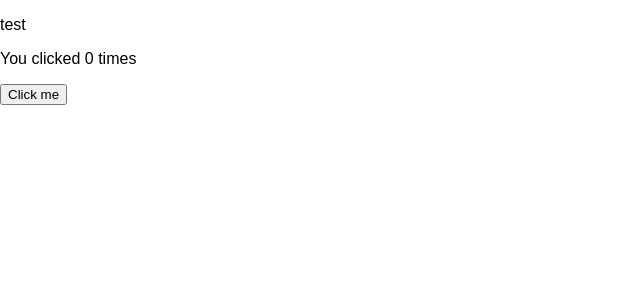
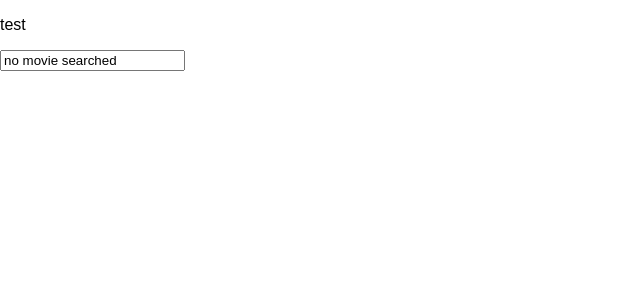
Before and after one commit to DeClercqJan/React-Netflix-APP, a React (Create React App) app: page / in a window 1280 px wide. Shown: the top 300 px of the page, without its empty margins (0-640 px from the left). Built offline with nearby package versions, Linux system fonts and the light colour scheme.

Commit message:
commented out some lines that worked previously as I'm moving towards a form with submit but decided to take it step for step as I progress

```diff
--- a/src/App.js
+++ b/src/App.js
@@ -1,18 +1,39 @@
 import React, { useState } from "react";
+// import Axios from "axios";
 // import "./App.css";
 
 function App() {
   // note: need to write this with starting capital letter (at the very least if you want to use it as a component)
-  function GetMoviesSetState() {
+  function GetMovies() {
     // Declare a new state variable, which we'll call "count"
-    const [count, setCount] = useState(0);
+    // const [Movies, setMovies] = useState([]);
+    const [Search, setSearch] = useState("no movie searched");
+
+    const handleChange = event => {
+      console.log(event.target.value);
+      setSearch(event.target.value);
+    };
+
+/*     const handleMovieSearch = event2 => {
+      // console.log(Search);
+      console.log(event2);
+      Axios.get(
+        `https://api.themoviedb.org/3/movie/550?api_key=bde60eb3d70191bf80d726a2da4ae238`
+      ).then(res => {
+        const movies = res.data;
+        setMovies(movies);
+      });
+      event2.preventDefault();
+    }; */
 
     return (
       <div>
-        <p>You clicked {count} times</p>
-        <button onClick={() => setCount(count + 1)}>
-          Click me
-        </button>
+        {/* <p>You clicked {Movies[0]} times</p> */}
+        {/* function for form needs to on form element */}
+        {/* <form onSubmit={handleMovieSearch}> */}
+        <input type="search" value={Search} onChange={handleChange}></input>
+        {/* <input type="submit">Click me</input> */}
+        {/* </form> */}
       </div>
     );
   }
@@ -20,7 +41,7 @@ function App() {
   return (
     <div>
       <p>test</p>
-      <GetMoviesSetState/>
+      <GetMovies />
     </div>
   );
 }
```
